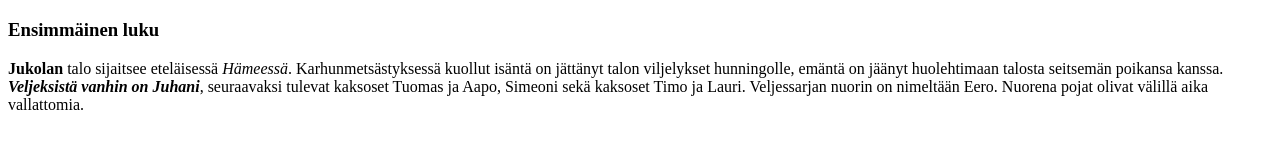
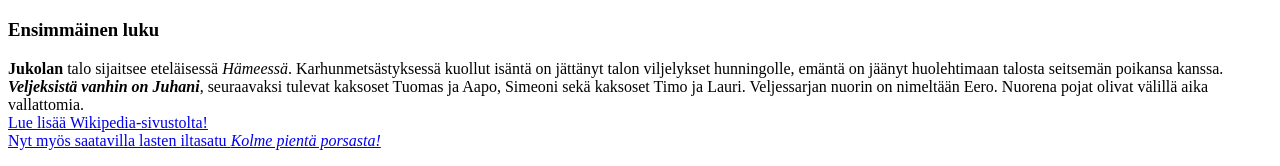
Before and after one commit to agnetatrux/Lapio_website, a plain HTML site: page index.html in a window 1280 px wide. Shown: the part 756-922 px from the top of the page. Before the commit the page ends 886 px from the top, so only its background shows below. Drawn offline with Linux system fonts and the light colour scheme.

Commit message:
added style to p

```diff
--- a/index.html
+++ b/index.html
@@ -4,6 +4,7 @@
 <head>
   <meta charset="utf-8">
   <title>Lapio website</title>
+  <link rel="stylesheet" href="style.css">
 </head>
 
 <body>
@@ -34,5 +35,8 @@
 </body>
 <img src="https://github.com/agnetatrux/Lapio_website/blob/master/assets/cattle.jpg?raw=true" alt="horsemen herding cattle in the sunset" height="400" width="600"/>
 <h3>Ensimmäinen luku</h3>
-<p><strong>Jukolan</strong> talo sijaitsee eteläisessä <em>Hämeessä</em>. Karhunmetsästyksessä kuollut isäntä on jättänyt talon viljelykset hunningolle, emäntä on jäänyt huolehtimaan talosta seitsemän poikansa kanssa. <em><strong>Veljeksistä vanhin on Juhani</strong></em>, seuraavaksi tulevat kaksoset Tuomas ja Aapo, Simeoni sekä kaksoset Timo ja Lauri. Veljessarjan nuorin on nimeltään Eero. Nuorena pojat olivat välillä aika vallattomia.</p>
+<p><strong>Jukolan</strong> talo sijaitsee eteläisessä <em>Hämeessä</em>. Karhunmetsästyksessä kuollut isäntä on jättänyt talon viljelykset hunningolle, emäntä on jäänyt huolehtimaan talosta seitsemän poikansa kanssa. <em><strong>Veljeksistä vanhin on Juhani</strong></em>, seuraavaksi tulevat kaksoset Tuomas ja Aapo, Simeoni sekä kaksoset Timo ja Lauri. Veljessarjan nuorin on nimeltään Eero. Nuorena pojat olivat välillä aika vallattomia.
+<br><a href="https://fi.wikipedia.org/wiki/Seitsem%C3%A4n_veljest%C3%A4" target="_blank">Lue lisää Wikipedia-sivustolta!</a>
+<br><a href="toinen.html" target="_blank">Nyt myös saatavilla lasten iltasatu <em>Kolme pientä porsasta!</em></a>
+</p>
 </html>
```
